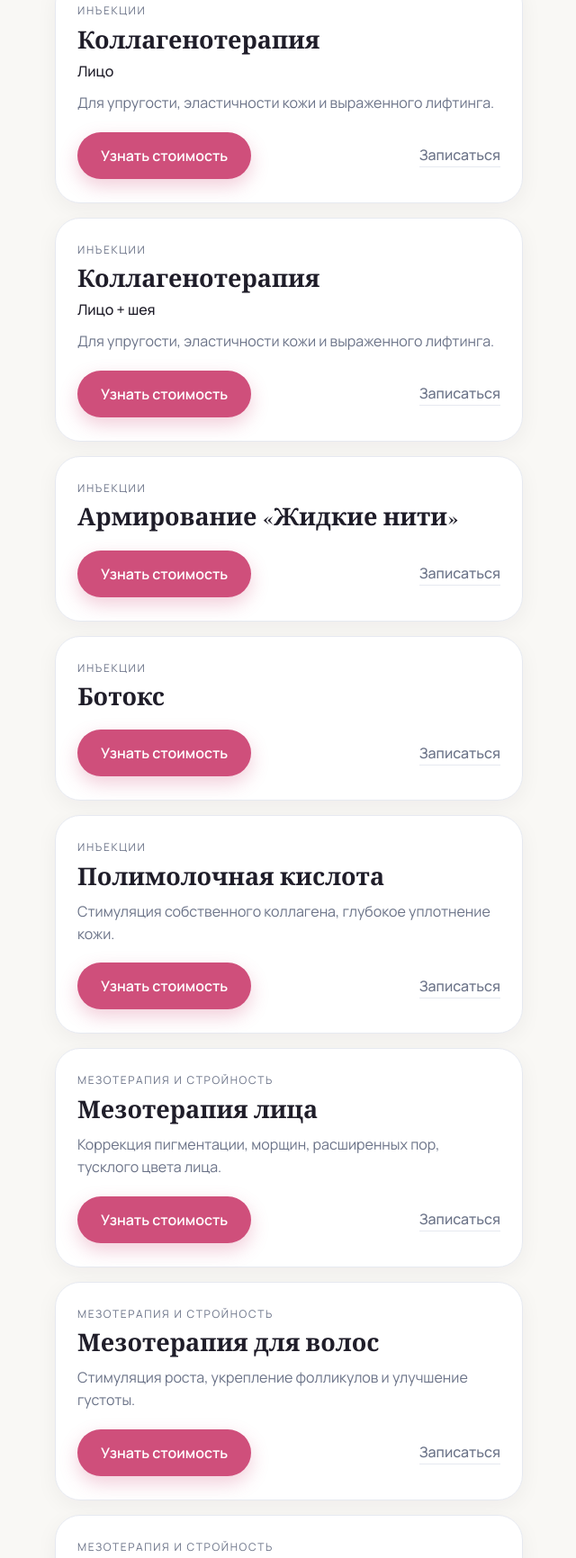
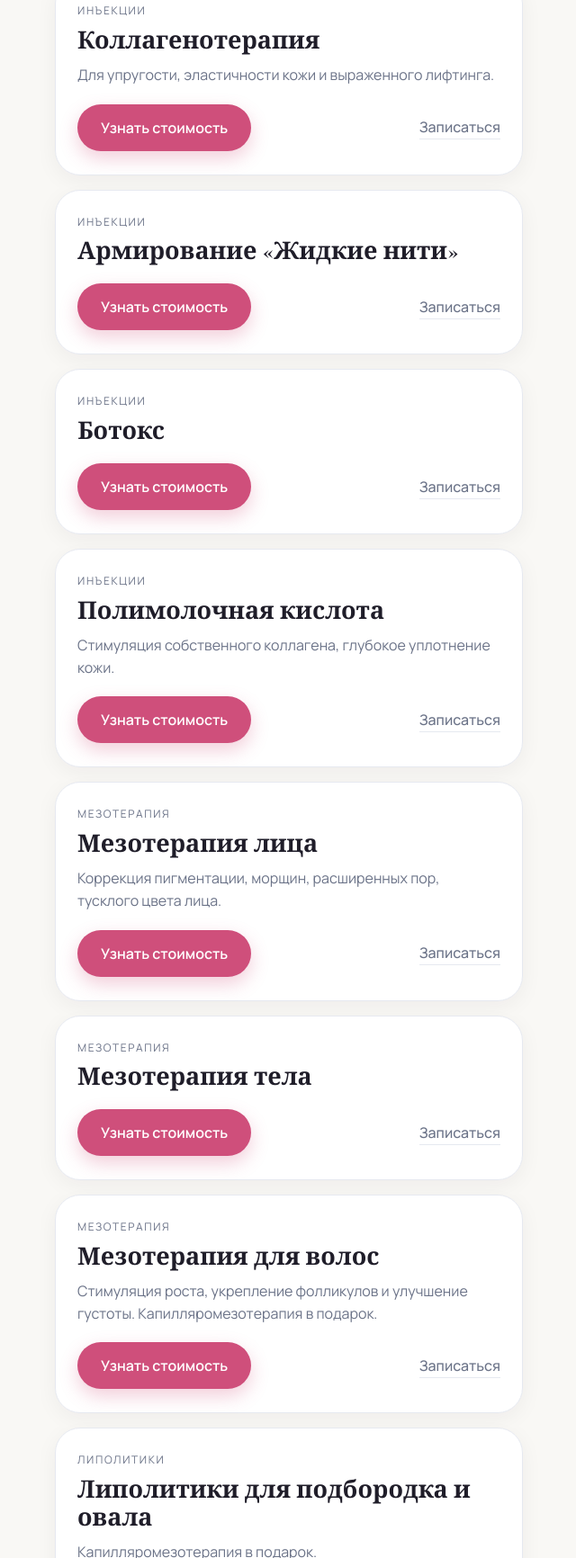
Before and after one commit to cosmosveta/Svetlana, a plain HTML site: page index.html in a window 1280 px wide. Shown: the part 2365-4097 px from the top of the page at 90% size, without its empty margins (319-959 px from the left). Drawn offline with nearby package versions, Linux system fonts and the light colour scheme.

Commit message:
Add files via upload

```diff
--- a/index.html
+++ b/index.html
@@ -133,7 +133,7 @@ var tg = window.Telegram && window.Telegram.WebApp;
 if (tg) { try { tg.ready(); tg.expand(); } catch(e){} }
 
 // Все процедуры из таблицы «Процедуры для мини-приложения (без цен)»
-var I='Инъекции', M='Мезотерапия и стройность', P='Плазмотерапия', C='Карбокситерапия', K='Контурная пластика', U='Уходы и пилинги', Z='Чистка лица';
+var I='Инъекции', M='Мезотерапия', L='Липолитики', P='Плазмотерапия', C='Карбокситерапия', K='Контурная пластика', U='Уходы и пилинги', Z='Чистка лица';
 var BIO='Полинуклеотиды, аминокислоты, гиалуроновая кислота, пептиды. Увлажнение, лифтинг, уменьшение морщин.';
 var COL='Для упругости, эластичности кожи и выраженного лифтинга.';
 var PLA='Увлажнение, улучшение качества и естественное восстановление структуры кожи.';
@@ -141,16 +141,16 @@ var NOI='Для тех, кто предпочитает уход без укол
 var PROCS = [
  {c:I,t:'Биоревитализация',v:'Лицо',d:BIO},
  {c:I,t:'Биоревитализация',v:'Лицо + шея (5 мл)',d:BIO},
- {c:I,t:'Коллагенотерапия',v:'Лицо',d:COL},
- {c:I,t:'Коллагенотерапия',v:'Лицо + шея',d:COL},
+ {c:I,t:'Коллагенотерапия',d:COL},
  {c:I,t:'Армирование «Жидкие нити»'},
  {c:I,t:'Ботокс'},
  {c:I,t:'Полимолочная кислота',d:'Стимуляция собственного коллагена, глубокое уплотнение кожи.'},
  {c:M,t:'Мезотерапия лица',d:'Коррекция пигментации, морщин, расширенных пор, тусклого цвета лица.'},
- {c:M,t:'Мезотерапия для волос',d:'Стимуляция роста, укрепление фолликулов и улучшение густоты.'},
- {c:M,t:'Коррекция фигуры (липолитики)',v:'Живот / бока / бедра, 1 зона',d:'Капилляромезотерапия в подарок.'},
- {c:M,t:'Коррекция фигуры (липолитики)',v:'Двойной подбородок',d:'Капилляромезотерапия в подарок.'},
- {c:M,t:'Биогель «Стройность»',d:'Эффективный липолитический комплекс (1 флакон).'},
+ {c:M,t:'Мезотерапия тела'},
+ {c:M,t:'Мезотерапия для волос',d:'Стимуляция роста, укрепление фолликулов и улучшение густоты. Капилляромезотерапия в подарок.'},
+ {c:L,t:'Липолитики для подбородка и овала',d:'Капилляромезотерапия в подарок.'},
+ {c:L,t:'Липолитики для тела',v:'Живот, бока, спина и т. д.',d:'Капилляромезотерапия в подарок.'},
+ {c:L,t:'Биогель «Стройность»',d:'Эффективный липолитический комплекс (1 флакон).'},
  {c:P,t:'Плазмотерапия',v:'PPP, PRP, iPRF (1 пробирка)',d:PLA},
  {c:P,t:'Плазмогель',d:PLA},
  {c:P,t:'4D Плазма (комплекс)',d:PLA},
```
